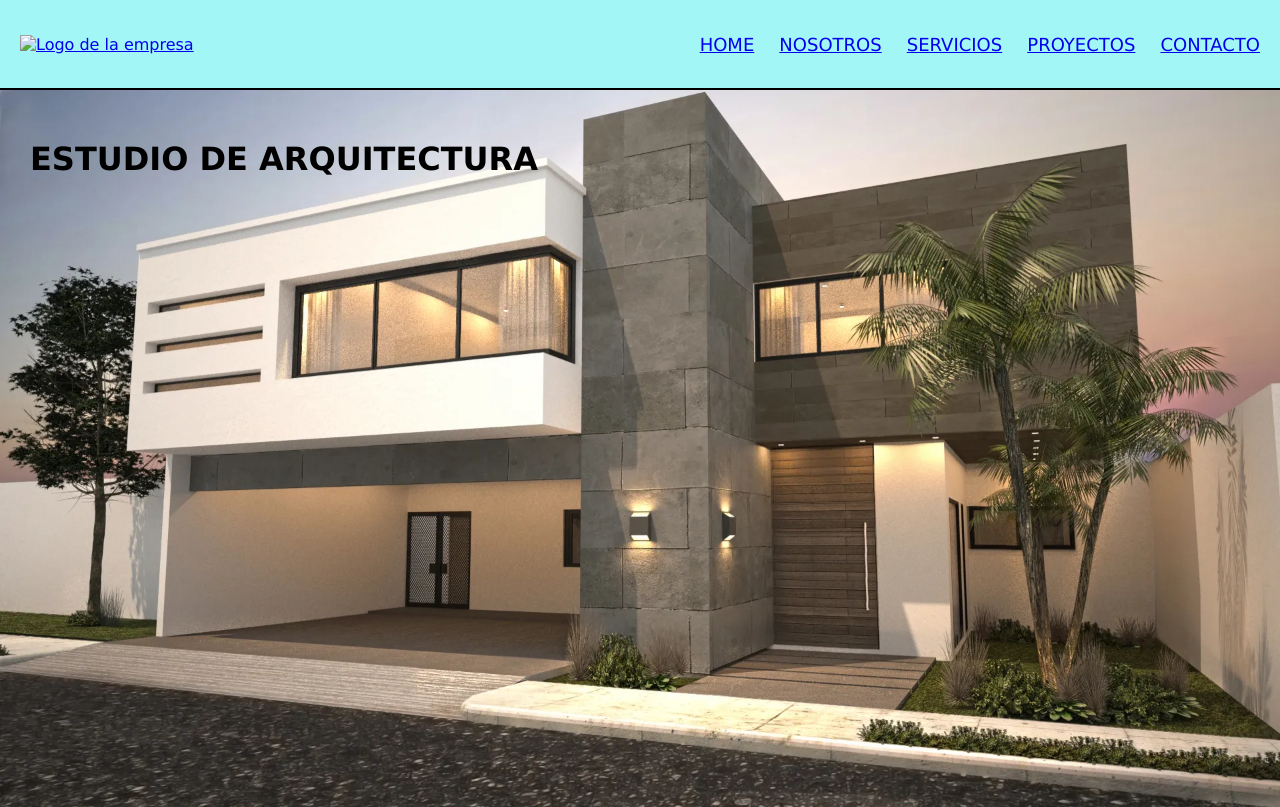
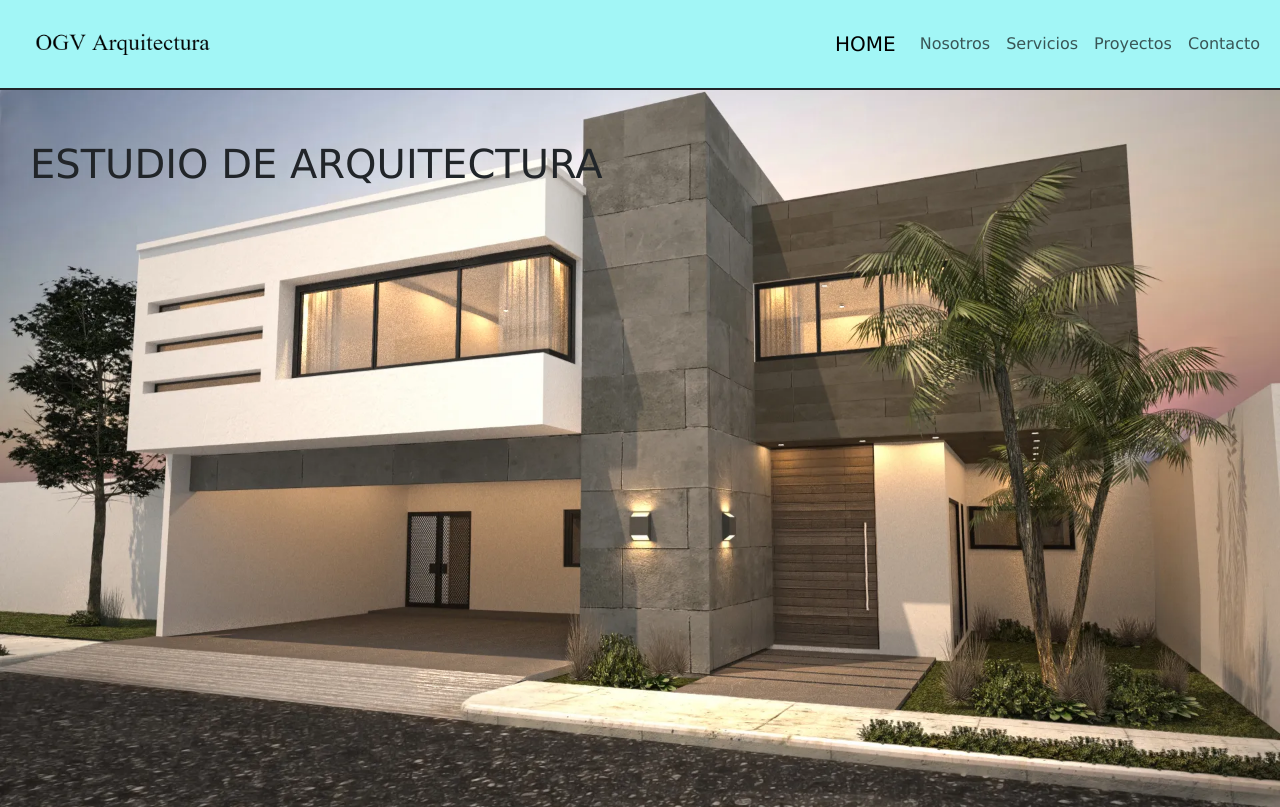
Before and after one commit to facumonza/web-estudio, a plain HTML site: page index.html in a window 1280 px wide. Shown: the top 807 px of the page. Drawn offline with nearby package versions, Linux system fonts and the light colour scheme.

Commit message:
nav iguales

```diff
--- a/index.html
+++ b/index.html
@@ -3,6 +3,7 @@
 <head>
     <meta charset="UTF-8">
     <meta name="viewport" content="width=device-width, initial-scale=1.0">
+    <link href="https://cdn.jsdelivr.net/npm/bootstrap@5.3.3/dist/css/bootstrap.min.css" rel="stylesheet" integrity="sha384-QWTKZyjpPEjISv5WaRU9OFeRpok6YctnYmDr5pNlyT2bRjXh0JMhjY6hW+ALEwIH" crossorigin="anonymous">
     <link rel="stylesheet" href="./css/main.css">
     <title>OGV ARQUITECTURA</title>
 </head>
@@ -10,38 +11,25 @@
     <header>
         <div>
             <a href="index.html">
-                <img src="" alt="Logo de la empresa" class="logo">
+                <img class="img-logo" src="./imagenes/logo.png" alt="Logo de la empresa" class="logo">
             </a>
         </div>
         <div>
-            <nav>
-                <ul>
-                    <li>
-                        <a href="index.html">
-                            HOME
-                        </a>
-                    </li>
-                    <li>
-                        <a href="./paginas/nosotros.html">
-                            NOSOTROS
-                        </a>
-                    </li>
-                    <li>
-                        <a href="./paginas/servicios.html">
-                            SERVICIOS
-                        </a>
-                    </li>
-                    <li>
-                        <a href="./paginas/proyectos.html">
-                            PROYECTOS
-                        </a>
-                    </li>
-                    <li>
-                        <a href="./paginas/contacto.html">
-                            CONTACTO
-                        </a>
-                    </li>
-                </ul>
+            <nav class="navbar navbar-expand-lg">
+                <div class="container-fluid">
+                    <a class="navbar-brand" href="index.html">HOME</a>
+                    <button class="navbar-toggler" type="button" data-bs-toggle="collapse" data-bs-target="#navbarNavAltMarkup" aria-controls="navbarNavAltMarkup" aria-expanded="false" aria-label="Toggle navigation">
+                    <span class="navbar-toggler-icon"></span>
+                    </button>
+                    <div class="collapse navbar-collapse" id="navbarNavAltMarkup">
+                        <div class="navbar-nav">
+                            <a class="nav-link" href="./paginas/nosotros.html">Nosotros</a>
+                            <a class="nav-link" href="./paginas/servicios.html">Servicios</a>
+                            <a class="nav-link" href="./paginas/proyectos.html">Proyectos</a>
+                            <a class="nav-link" href="./paginas/contacto.html"">Contacto</a>
+                        </div>
+                    </div>
+                </div>
             </nav>
         </div>
     </header>
@@ -71,6 +59,6 @@
             </a>
         </div>
     </footer>
-
+    <script src="https://cdn.jsdelivr.net/npm/bootstrap@5.3.3/dist/js/bootstrap.bundle.min.js" integrity="sha384-YvpcrYf0tY3lHB60NNkmXc5s9fDVZLESaAA55NDzOxhy9GkcIdslK1eN7N6jIeHz" crossorigin="anonymous"></script>
 </body>
 </html>
```
Also changed, not shown: paginas/contacto.html (+18 -29 lines), paginas/nosotros.html (+18 -29 lines), paginas/proyectos.html (+18 -29 lines), paginas/servicios.html (+1 -1 lines).
